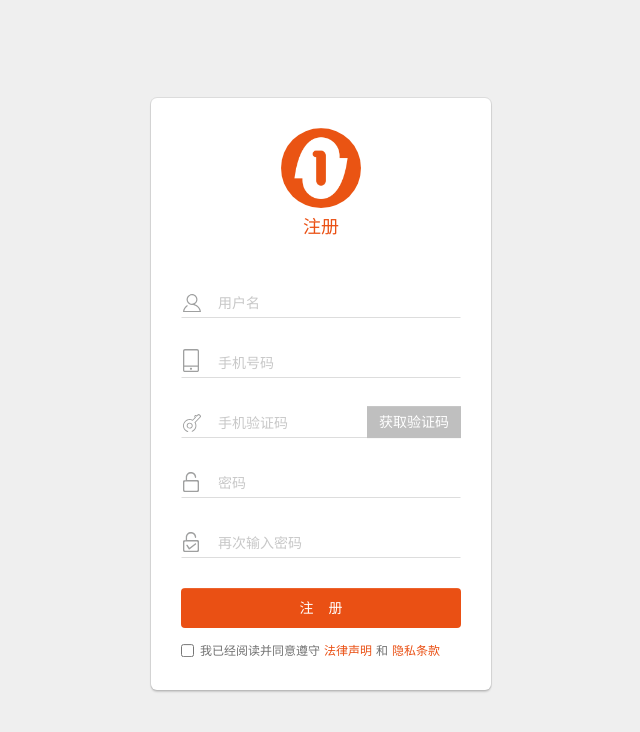
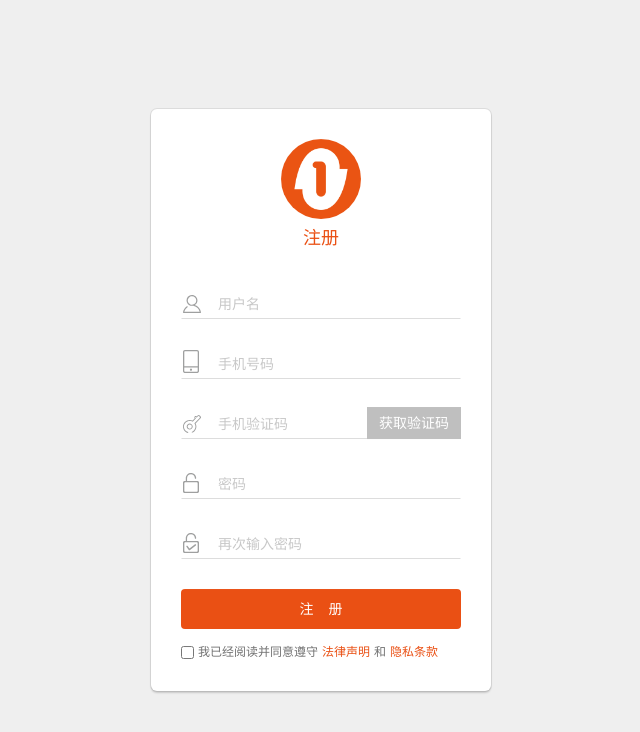
Before and after one commit to jeawy/oauth, a Django app: page /users/register/ in a window 1280 px wide. Shown: the top 732 px of the page, without its empty margins (319-959 px from the left). Run offline with Django 3.2, Linux system fonts and the light colour scheme; some libraries are stand-ins or nearby versions.

Commit message:
注册成功

```diff
--- a/static/css/user.css
+++ b/static/css/user.css
@@ -63,13 +63,13 @@ p.msg{
 .login-wrap{
     width: 340px;
     box-shadow: 0 2px 2px 0 rgba(0,0,0,0.16), 0 0 0 1px rgba(0,0,0,0.08);
-    padding: 30px 30px 30px;
+    padding: 30px;
     border-radius: 6px;
     background-color: #fff;
     position: absolute;
     top:50%;
     left: 50%;
-    transform: translate(-50%,-51%);
+    transform: translate(-50%,-50%);
     color: rgb(114, 114, 114);
 }
 .login-wrap header img{
@@ -103,8 +103,8 @@ label{
 }
 
 .loginform input[type=checkbox]{
-    vertical-align: middle;
-    margin:0 6px 2px 0;
+    vertical-align: text-bottom;
+    margin:0 4px 0 0;
     display: inline;
     width: unset;
 }
@@ -143,7 +143,7 @@ footer{
     bottom: 0px;
 }
 .login-wrap h4{
-    margin-bottom: 50px;
+    margin-bottom: 40px;
 }
 button[type=submit]{
     text-align: center;
--- a/templates/home.html
+++ b/templates/home.html
@@ -74,14 +74,14 @@
 
 
 <!-- 弹出框 -->
-<div class="Pop-up">
+<!-- <div class="Pop-up">
     <img class="close" src="/static/img/icon/close.svg" alt="">
     <div class="Pop-up-title">隐私条款</div>
     <div class="Pop-up-details">
         <div class="details-title">1.信息的手机和使用</div>
         <p>（1）为了以创建账户、识别账户</p>
     </div>
-</div>
+</div> -->
 {% endblock %} {% block js %}
 
 <script src="http://static.runoob.com/assets/jquery-validation-1.14.0/dist/jquery.validate.min.js"></script>
```
Also changed, not shown: appuser/templates/user/regsiter.html (+0 -11 lines).
